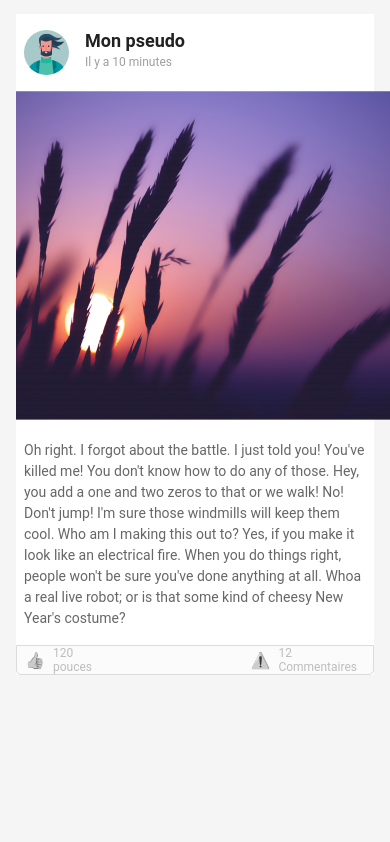
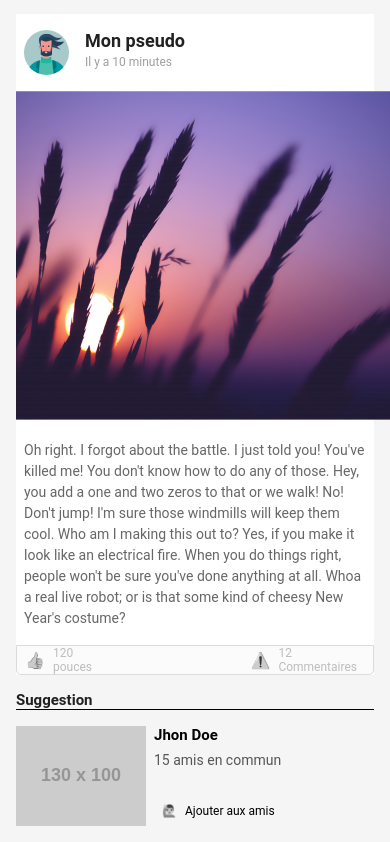
Before and after one commit to alejolale/site-reseau-integration-medium, a plain HTML site: page index.html in a window 390 px wide. Shown: the part 966-1808 px from the top of the page. Before the commit the page ends 1657 px from the top, so only its background shows below. Drawn offline with Linux system fonts and the light colour scheme; placeholder pictures from the web are drawn by us.

```diff
--- a/index.html
+++ b/index.html
@@ -86,6 +86,18 @@
                 </div>
             </div>
         </article>
+
+        <aside class="suggestion">
+            <h3>Suggestion</h3>
+            <div class="suggestion_person">
+                <img src="https://via.placeholder.com/130x100?text=profile image" alt="photo">
+                <div class="suggestion_content">
+                    <h4 class="name">Jhon Doe</h4>
+                    <div class="friends">15 amis en commun</div>
+                    <div class="add" key-content="🙋‍♂️">Ajouter aux amis</div>
+                </div>
+            </div>
+        </aside>
     </main>
 </body>
 </html>
--- a/style.css
+++ b/style.css
@@ -157,3 +157,60 @@
     color: #BDBDBD;
     margin-right: 8px;
 }
+
+.suggestion {
+    margin: 16px 16px;
+}
+
+.suggestion h3 {
+    width: 100%;
+    border-bottom: 1px solid black;
+    font-weight: bold;
+    font-size: 15px;
+    line-height: 18px;
+    color: rgba(0, 0, 0, 0.87);
+}
+
+.suggestion_person {
+    margin: 16px 0;
+    display: flex;
+}
+
+.suggestion_content {
+    display: flex;
+    flex-direction: column;
+    margin-left: 8px;
+    position: relative;
+}
+
+.name {
+    font-weight: bold;
+    font-size: 15px;
+    line-height: 18px;
+    color: #000000;
+}
+
+.friends {
+    font-size: 14px;
+    line-height: 16px;
+    color: rgba(0, 0, 0, 0.65);
+    margin-top: 8px;
+}
+
+.add {
+    position: absolute;
+    bottom: 8px;
+    font-size: 12px;
+    line-height: 14px;
+    color: #000000;
+}
+
+.add::before {
+    content: attr(key-content);
+    filter: grayscale(1);
+    margin: 0 8px;
+}
+
+.add:hover::before {
+    filter: grayscale(0);
+}
```
